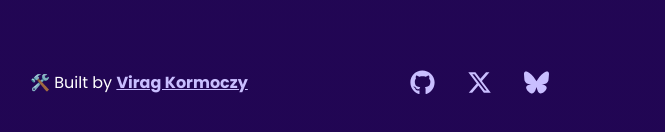
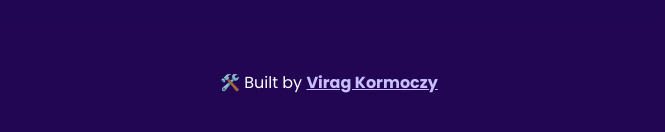
Before and after one commit to virag-ky/front-end-cheats, a React (Vite) app: page / in a window 1280 px wide. Shown: the part 11774-11906 px from the top of the page, without its empty margins (270-935 px from the left). Built offline with nearby package versions, Linux system fonts and the light colour scheme.

Commit message:
Remove social icons from footer

```diff
--- a/src/components/Footer.jsx
+++ b/src/components/Footer.jsx
@@ -17,31 +17,6 @@ function Footer() {
           </a>
         </p>
       </div>
-      <div className="footer-section">
-        <div className="social-icons">
-          <a
-            href="https://github.com/virag-ky"
-            aria-label="Go to Virag Kormoczy GitHub page"
-            target="_blank"
-          >
-            <FaGithub size={25} />
-          </a>
-          <a
-            href="https://x.com/Virag_Ky"
-            aria-label="Go to Virag Kormoczy X/Twitter page"
-            target="_blank"
-          >
-            <FaXTwitter size={25} />
-          </a>
-          <a
-            href="https://bsky.app/profile/virag-ky.bsky.social"
-            aria-label="Go to Virag Kormoczy BlueSky page"
-            target="_blank"
-          >
-            <FaBluesky size={25} />
-          </a>
-        </div>
-      </div>
     </footer>
   );
 }
```
